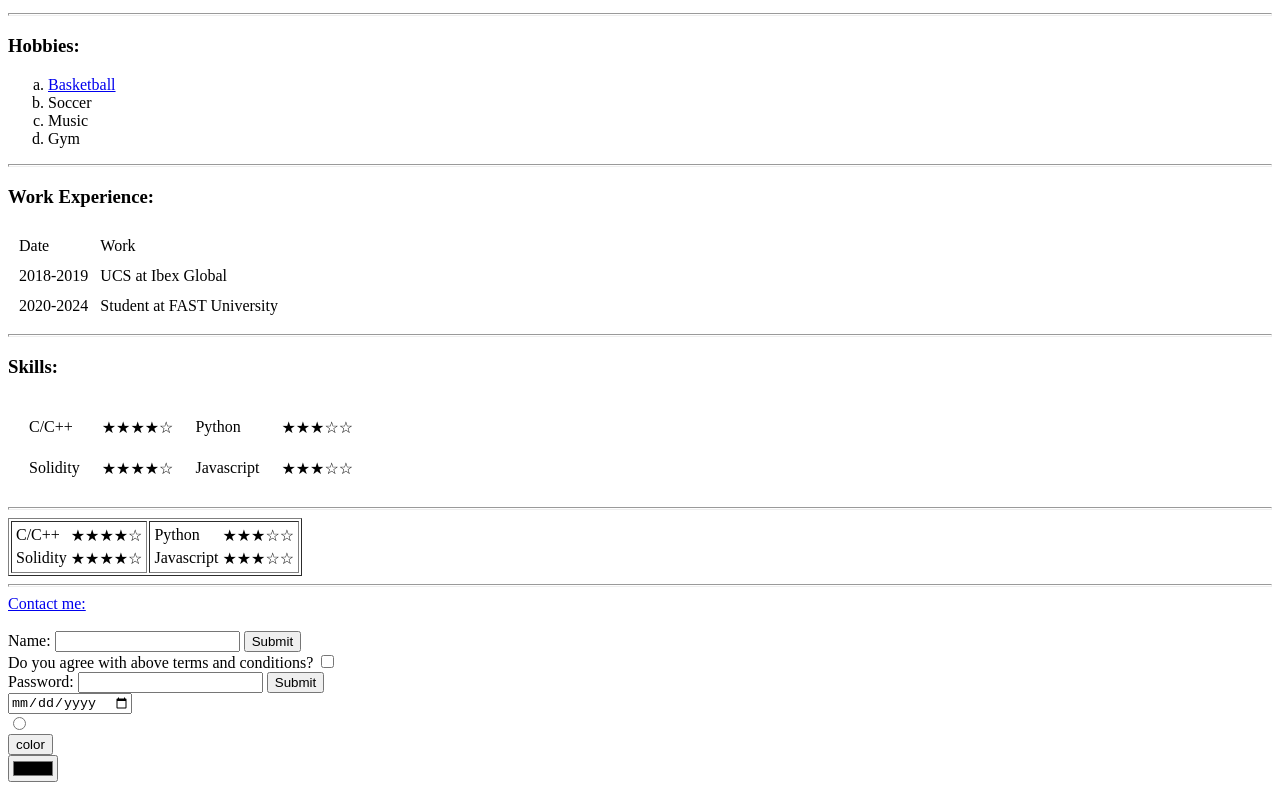
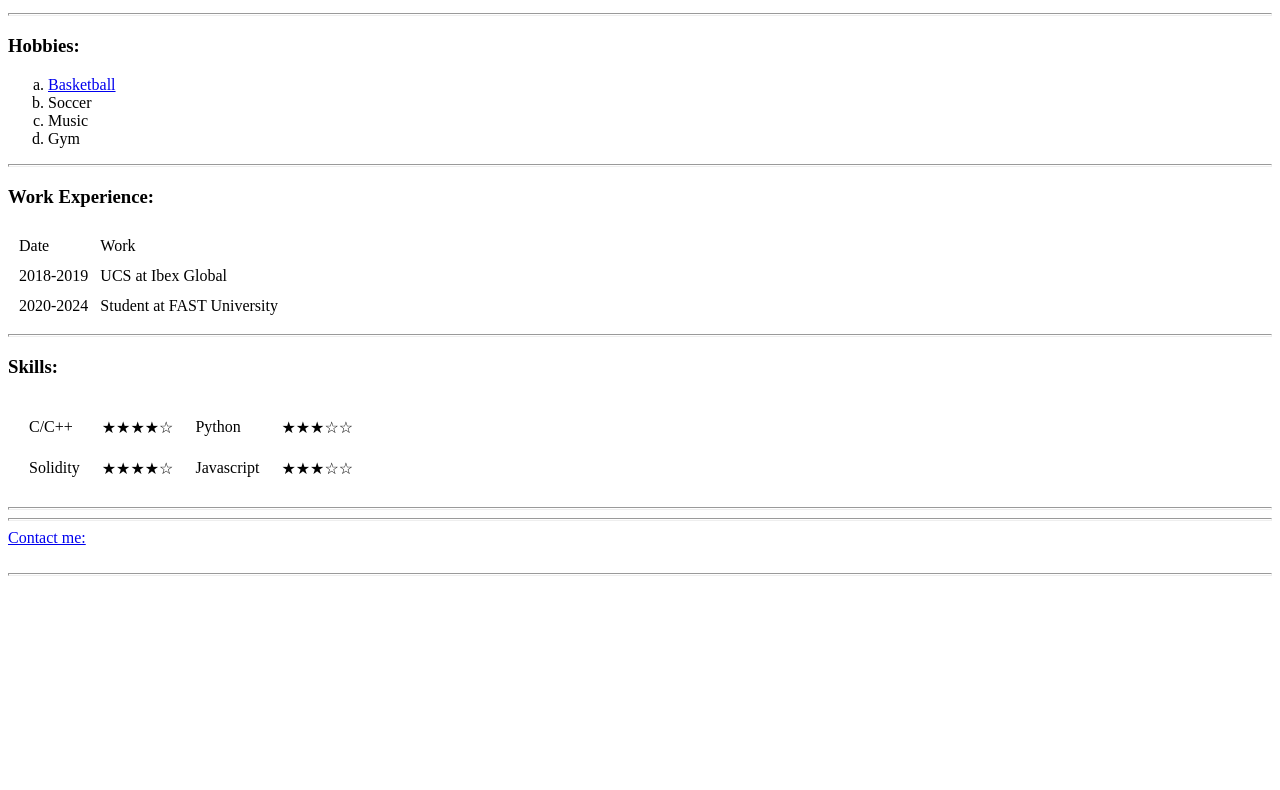
Before and after one commit to fahad0071/CV, a plain HTML site: page index.html in a window 1280 px wide. Shown: the part 799-1589 px from the top of the page. After the commit the page ends 1383 px from the top, so only its background shows below. Drawn offline with Linux system fonts and the light colour scheme.

Commit message:
Removing unnecessary forms and tables

```diff
--- a/index.html
+++ b/index.html
@@ -88,7 +88,7 @@
 
 
         <!--Nested Table-->
-        <table border="1">
+<!--         <table border="1">
             <tbody>
                 <tr>
                     <td>
@@ -121,12 +121,13 @@
                     </td>
                 </tr>
             </tbody>
-        </table>
+        </table> -->
         <hr size="3">
         <a href="contact.html">Contact me:</a>
         <br><br>
+        <hr size="3">
 
-        <form action="">
+<!--         <form action="">
             <label>Name:</label>
             <input type="text">
             <input type="submit">
@@ -145,6 +146,6 @@
             <input type="button" value="color">
             <br>
             <input type="color">
-        </form>
+        </form> -->
     </body>
 </html>
```
